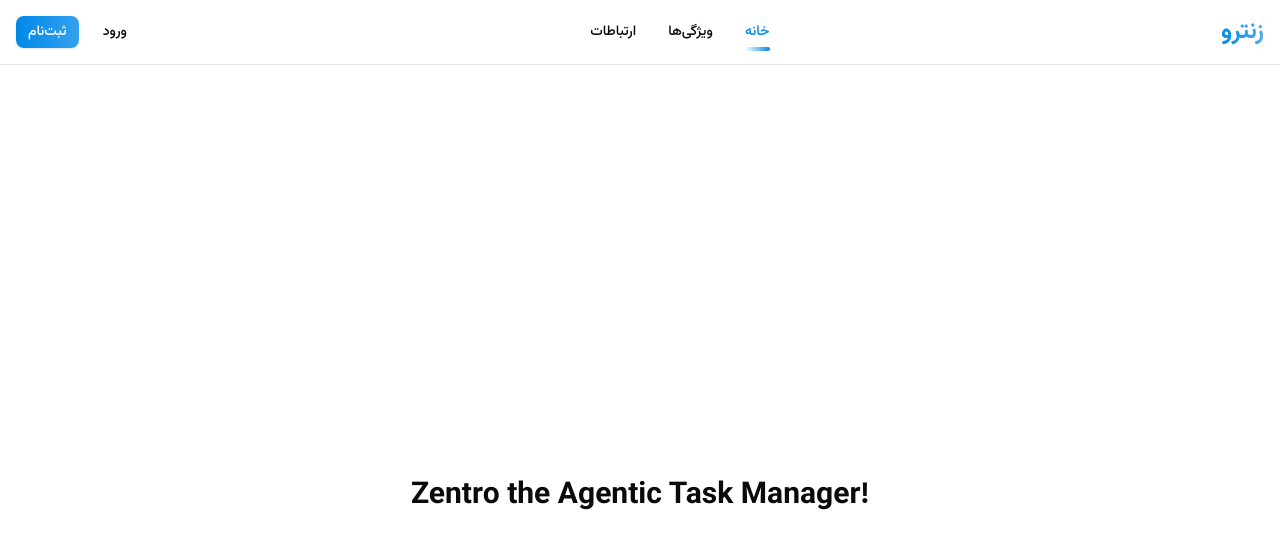
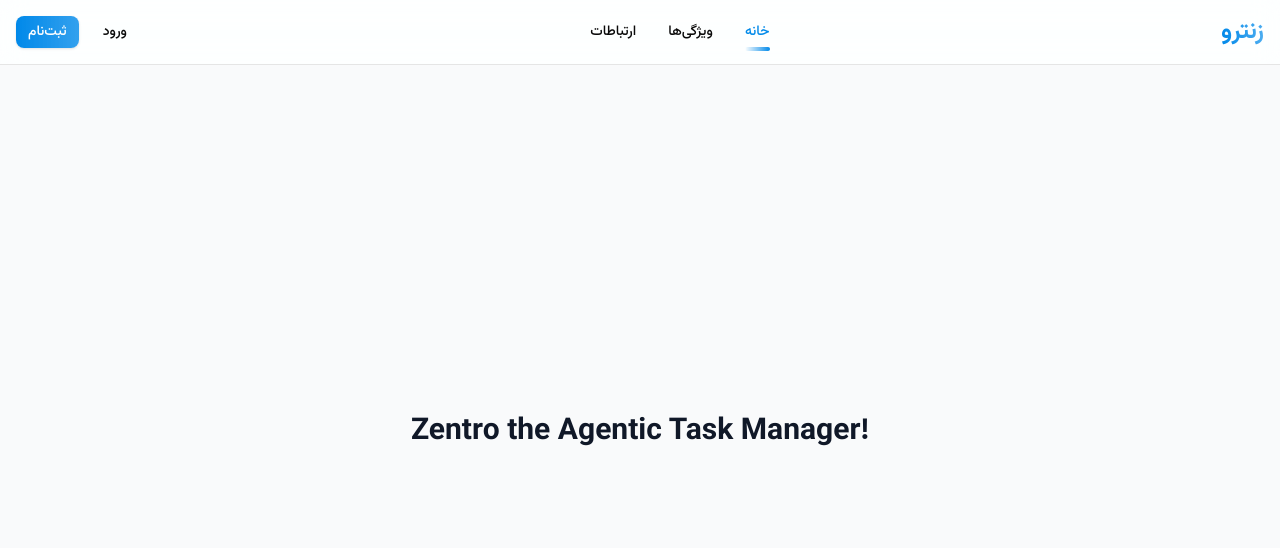
Before and after one commit to Mahtab-Azim/ZentroProject, a Next.js app: page / in a window 1280 px wide. Shown: the top 548 px of the page. Built offline with nearby package versions, Linux system fonts and the light colour scheme.

Commit message:
add transiton for swiching between the pages

```diff
--- a/package.json
+++ b/package.json
@@ -18,6 +18,7 @@
     "@radix-ui/react-slot": "^1.2.3",
     "class-variance-authority": "^0.7.1",
     "clsx": "^2.1.1",
+    "framer-motion": "^12.23.24",
     "lucide-react": "^0.542.0",
     "next": "15.1.4",
     "next-auth": "5.0.0-beta.30",
--- a/src/app/layout.tsx
+++ b/src/app/layout.tsx
@@ -1,6 +1,7 @@
 import type { Metadata } from "next";
 import Navbar from "@/components/layout/Navbar";
 import { AuthProvider } from "@/contexts/AuthContext";
+import PageTransition from "@/components/PageTransition";
 import "./globals.css";
 
 export const metadata: Metadata = {
@@ -40,10 +41,12 @@
 }) {
   return (
     <html lang="fa" dir="rtl">
-      <body>
+      <body className="bg-gray-50 text-gray-900 antialiased">
         <AuthProvider>
           <Navbar />
-          <main className="pt-16">{children}</main>
+          <PageTransition>
+            {children}  {/* اینجا دیگه main لازم نیست! */}
+          </PageTransition>
         </AuthProvider>
       </body>
     </html>
--- /dev/null
+++ b/src/components/PageTransition.tsx
@@ -0,0 +1,23 @@
+'use client'
+
+import { motion, AnimatePresence } from 'framer-motion'
+import { usePathname } from 'next/navigation'
+
+export default function PageTransition({ children }: { children: React.ReactNode }) {
+    const pathname = usePathname()
+
+    return (
+        <AnimatePresence mode="wait" initial={false}>
+            <motion.div
+                key={pathname}
+                initial={{ opacity: 0, scale: 0.98 }}
+                animate={{ opacity: 1, scale: 1 }}
+                exit={{ opacity: 0, scale: 0.98 }}
+                transition={{ duration: 0.15 }}
+                className="min-h-screen"  // اینو اینجا بذار
+            >
+                {children}
+            </motion.div>
+        </AnimatePresence>
+    )
+}
--- a/src/components/layout/Navbar.tsx
+++ b/src/components/layout/Navbar.tsx
@@ -32,7 +32,7 @@
   const router = useRouter()
 
   // چک کردن اولیه و آپدیت کاربر
-   // چک کردن کاربر — بدون رفرش، ۱۰۰٪ کار می‌کنه!
+  // چک کردن کاربر — بدون رفرش، ۱۰۰٪ کار می‌کنه!
   useEffect(() => {
     setIsMounted(true)
 
```
Also changed, not shown: 1 other file (tests, documents, lock files or other folders).
